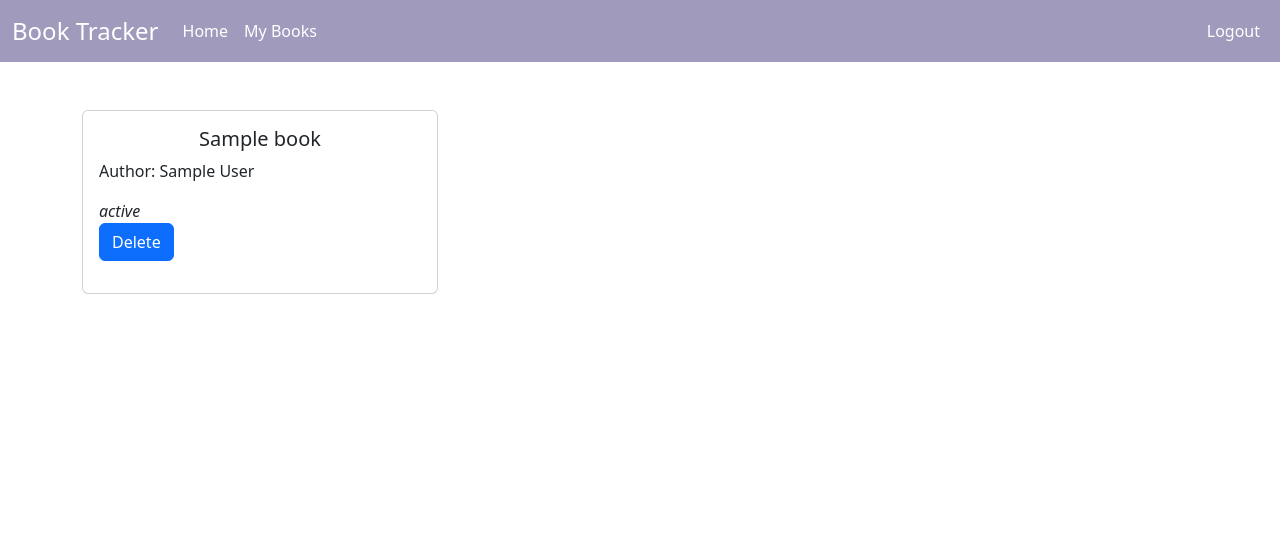
After one commit to em-au/COSC2956-Project, a PHP site: page /viewallbooks.php in a window 1280 px wide. The commit adds this page. Shown: the top 534 px of the page. Run offline with PHP 8.4, Linux system fonts and the light colour scheme; the visitor is signed in with stand-in values (Sample User, id 1); tables that the repository leaves empty or names only in its code hold one stand-in row (values such as "Sample post").

Commit message:
Implement delete book feature

```diff
--- a/includes/header.php
+++ b/includes/header.php
@@ -31,7 +31,7 @@
               <a class="nav-link" aria-current="page" href="/">Home</a>
             </li>
             <li class="nav-item">
-              <a class="nav-link" href="labsolutions.php">Lab Solutions</a>
+              <a class="nav-link" href="viewallbooks.php">My Books</a>
             </li>
           </ul>
           <div class="navbar-nav">
--- a/scss/style.scss
+++ b/scss/style.scss
@@ -49,3 +49,7 @@ footer {
 footer p {
   margin: 0px;
 }
+
+.card-title {
+  text-align: center;
+}
--- /dev/null
+++ b/viewallbooks.php
@@ -0,0 +1,52 @@
+<?php
+    $title = "My Books";
+    require_once 'includes/header.php';
+    require_once 'db/conn.php';
+    session_start();
+?>
+
+<?php
+    // SQL statement to retrieve all books for a user
+    $user_id = $_SESSION['user_id'];
+    $sql = "SELECT * FROM books WHERE user_id = $user_id";
+
+        // Execute the SQL statement and get results
+        $result = mysqli_query($conn, $sql); // $result contains either the result set object or false
+
+        // if ($result) {
+        //     while ($row = mysqli_fetch_assoc($result)) {
+        //         echo $row['title'] . "<br>";
+        //     }
+        //     // foreach ($rows as $book) {
+        //     //     print_r($book);
+        //     //     echo "\n\n TEST: ";
+        //     //     echo $book[2];
+        //     //     echo $book['author'];
+        //     // }
+        // }
+
+?>
+
+<!-- Display message if no books -->
+
+<br><br>
+<div class="container">
+    <div class="row row-cols-1 row-cols-md-3 g-4">
+        <?php // Iterate through the user's books
+            while ($row = mysqli_fetch_assoc($result)) { ?>
+                <div class="col">
+                    <div class="card h-100">
+                        <div class="card-body">
+                            <h5 class="card-title"> <?php echo $row['title'] ?></h5>
+                            <p class="card-text">
+                                Author: <?php echo $row['author'] ?></p>
+                            <i><?php echo $row['status'] ?></i>
+                            <p><a href="deletebook.php?id=<?php echo $row['id']?>" class="btn btn-primary">Delete</a></p>
+                        </div>
+                    </div>
+                </div>
+            <?php } ?>
+    </div>
+</div>
+
+<?php require_once 'includes/footer.php' ?>
```
Also changed, not shown: deletebook.php (added, +29 -0 lines), css/style.css.
